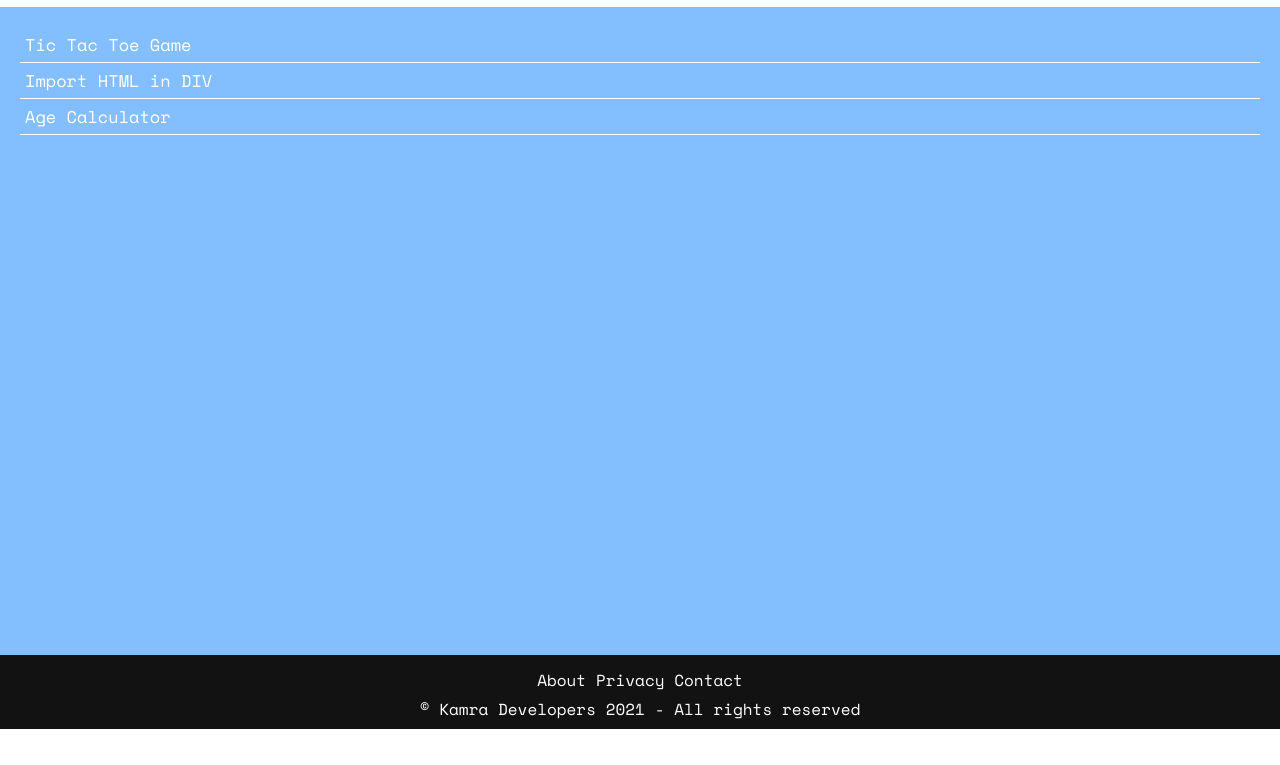
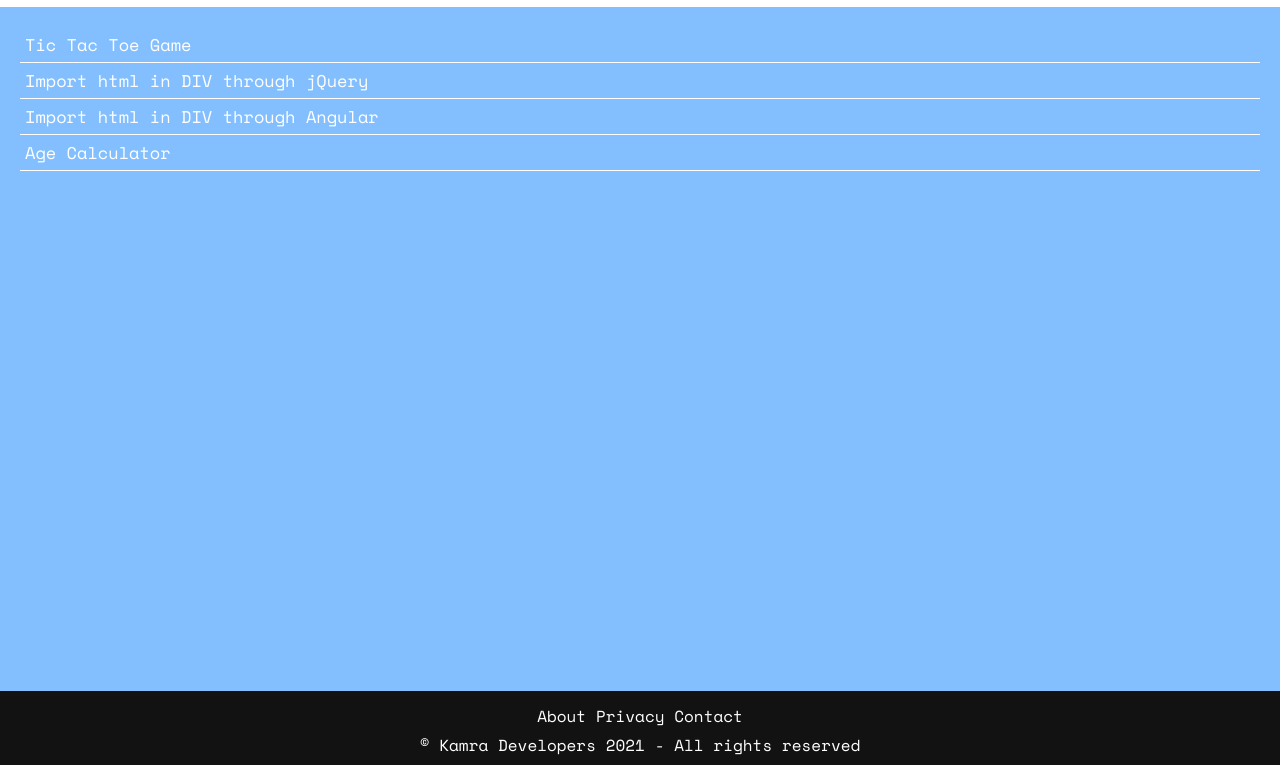
Before and after one commit to siddharthjkamra/kamra, a plain HTML site: page projects/index.html in a window 1280 px wide. Shown: the part 57-822 px from the top of the page. Before the commit the page ends 800 px from the top, so only its background shows below. Drawn offline with Linux system fonts and the light colour scheme.

Commit message:
Update index.html

```diff
--- a/projects/index.html
+++ b/projects/index.html
@@ -8,13 +8,13 @@
 </head>
 <body>
 <header>
-								<img src="../assets/kamra-dev-r.png" alt="Siddharth Kamra Logo" width="120px" style="vertical-align: middle;"><span style="vertical-align: middle; border-left: 1px solid white; padding-left: 5px; color: white">Projects</span>
-				</header>
+<img src="../assets/kamra-dev-r.png" alt="Siddharth Kamra Logo" width="120px" style="vertical-align: middle;"><span style="vertical-align: middle; border-left: 1px solid white; padding-left: 5px; color: white">Projects</span></header>
 
 <section style="background-color: #83bfff;">
 <ul>
 <a href="tictactoe.html"><li>Tic Tac Toe Game</li></a>
-				<a href="import-html-jquery.html"><li>Import HTML in DIV</li></a>
+<a href="import-html-jquery.html"><li>Import html in DIV through jQuery</li></a>
+<a href="import-html-angular.html"><li>Import html in DIV through Angular</li></a>
 <a href="age-calculator.html"><li>Age Calculator</li></a>
 </ul>
 <div style="padding-bottom: 500px;"></div>
```
Lines whose indentation alone changed are shown as unchanged.
